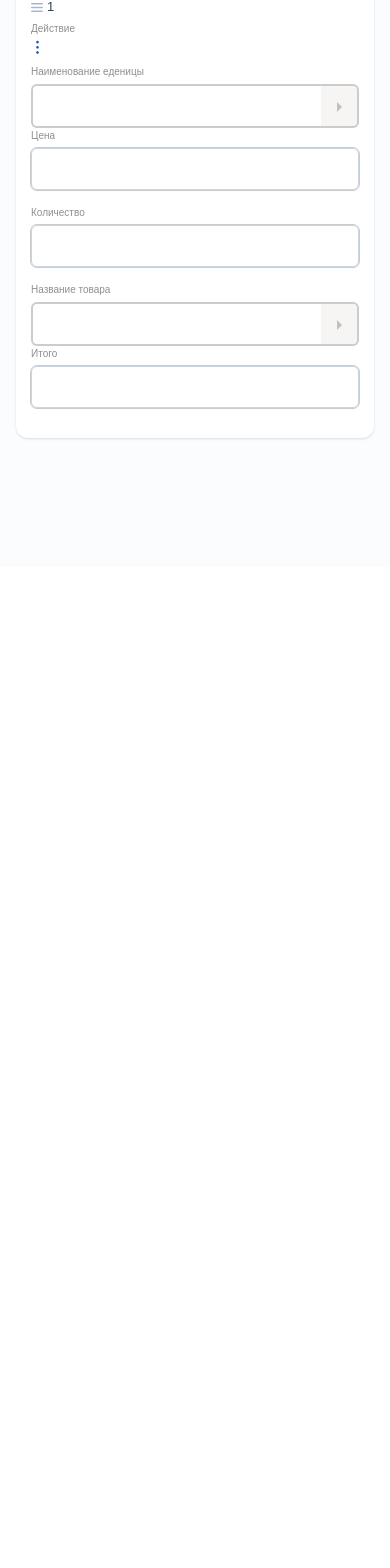
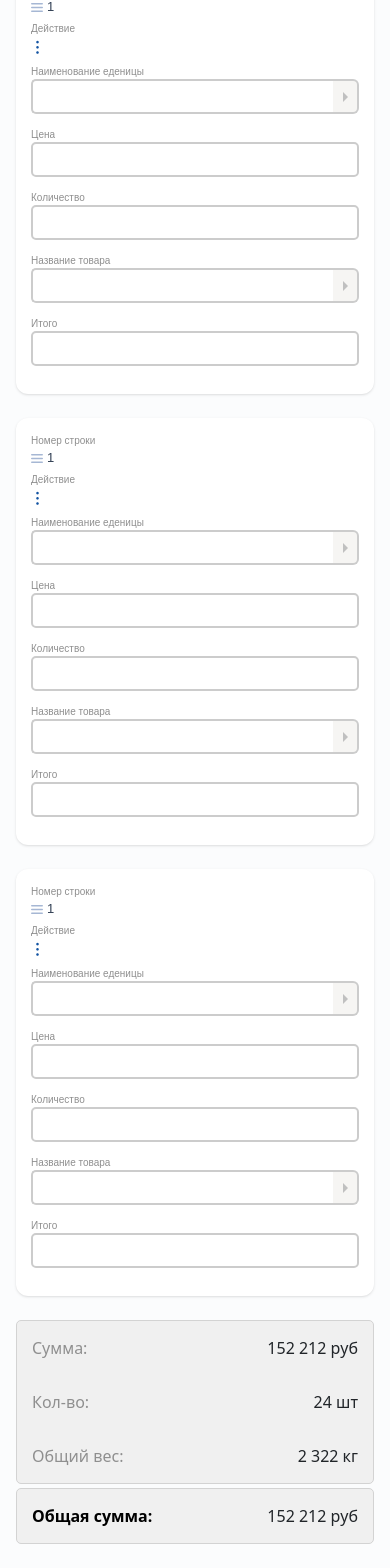
Before and after one commit to Ahatron/tables, a Vue app: page / in a window 390 px wide. Shown: the part 277-1845 px from the top of the page. Before the commit the page ends 844 px from the top, so only its background shows below. Built offline with nearby package versions, Linux system fonts and the light colour scheme; a web font is replaced by a local one.

Commit message:
Mobile is ready

```diff
--- a/src/App.vue
+++ b/src/App.vue
@@ -2,13 +2,15 @@
 import ProductCard from './components/ProductCard.vue'
 import MyHeader from './components/MyHeader.vue'
 import AddRow from './components/AddRow.vue'
+import MyResults from './components/MyResults.vue'
 </script>
 
 <template>
-  <div class="app pt-3 px-3 h-100 w-100">
+  <div class="app p-3 h-100 w-100">
     <MyHeader class="mb-4" />
     <AddRow class="mb-4" />
-    <ProductCard />
+    <ProductCard v-for="n in 3" :key="n" class="mb-4" />
+    <MyResults class="w-100 mb-3"></MyResults>
   </div>
 </template>
 
@@ -16,8 +18,7 @@ import AddRow from './components/AddRow.vue'
 body {
   margin: 0;
   padding: 0;
-  width: 100vw;
-  height: 100vh;
+
   box-sizing: border-box;
 }
 
@@ -27,10 +28,11 @@ body {
   color: #8f8f8f;
   font-size: x-small;
 }
+input {
+  padding: 8px 10px;
+  border: 2px solid #ccc;
 
-.my-input {
-  width: 100%;
-  margin-bottom: 15px;
+  border-radius: 5px;
 }
 
 .p-dropdown,
@@ -51,15 +53,8 @@ body {
   padding: 0.6rem 0.9rem;
 }
 
-#app {
-  width: 100%;
-  height: 100%;
-}
-
 .app {
   background-color: #fbfcfd;
-  width: 100%;
-  height: 100%;
 }
 
 .p-card-body {
--- a/src/components/MyDropDown.vue
+++ b/src/components/MyDropDown.vue
@@ -1,16 +1,11 @@
 <template>
-  <div class="my-dropdown">
+  <div class="my-dropdown position-relative">
     <div
       class="d-inline-flex align-items-stretch w-100 my-dropdown__input"
       @click.stop="dropper = !dropper"
     >
-      <input
-        @input="findValues"
-        :value="selectedValue"
-        type="text"
-        class="rounded-start border-end-0 p-2 w-100"
-      />
-      <button class="rounded-end w-auto border-start-0" style="background-color: #f6f5f3">
+      <input v-model="selectedValue" type="text" class="rounded-end-0 border-end-0 w-100" />
+      <button class="rounded-end w-auto border-start-0 p-0" style="background-color: #f6f5f3">
         <svg
           :class="dropper ? 'rotate' : ''"
           style="fill: #c0c0c0; transition: 0.2s"
@@ -24,9 +19,13 @@
       </button>
     </div>
 
-    <li v-if="dropper" @click.stop type="none" class="rounded shadow my-dropdown__list">
+    <li
+      v-show="dropper"
+      type="none"
+      class="rounded shadow position-absolute w-100 my-dropdown__list"
+    >
       <ul
-        v-for="item of matchedValues"
+        v-for="item in matchedValues"
         :key="item"
         @click="selectedValue = item"
         class="my-dropdown__list-item"
@@ -40,26 +39,28 @@
 </template>
 
 <script setup lang="ts">
-import { ref } from 'vue'
+import { ref, computed } from 'vue'
 
 const dropper = ref(false),
   values = ref([
     'Мраморный щебень фр. 2-5 мм, 25кг',
     'Мраморный щебень фр. 2-5 мм, 25кг (белый)',
-    'Мраморный щебень фр. 2-5 мм, 25кг (вайт)'
+    'Мраморный щебень фр. 2-5 мм, 25кг (вайт)',
+    'Мраморный щебень фр. 2-5 мм, 25кг, возврат',
+    'Мраморный щебень фр. 2-5 мм, 1т'
   ]),
-  selectedValue = ref(''),
-  matchedValues = ref(values.value)
-// ff
-function findValues() {
-  if (selectedValue.value) {
-    matchedValues.value = values.value.filter((item: string) =>
-      item.startsWith(selectedValue.value)
+  selectedValue = ref('')
+
+const matchedValues = computed(() => {
+  return values.value
+    .filter((item: string) =>
+      item.toLocaleLowerCase().includes(selectedValue.value.toLocaleLowerCase())
     )
-  } else {
-    matchedValues.value = values.value
-  }
-}
+    .sort()
+})
+
+// ffaa
+function findValues() {}
 
 document.addEventListener('click', () => (dropper.value = false))
 </script>
@@ -67,6 +68,10 @@ document.addEventListener('click', () => (dropper.value = false))
 <style scoped>
 .rotate {
   transform: rotateZ(90deg);
+}
+.my-dropdown__list {
+  background-color: white;
+  z-index: 9999;
 }
 .my-dropdown__list-item {
   margin: 0;
--- /dev/null
+++ b/src/components/MyNumberInput.vue
@@ -0,0 +1,3 @@
+<template>
+  <input type="number" />
+</template>
--- /dev/null
+++ b/src/components/MyResults.vue
@@ -0,0 +1,52 @@
+<template>
+  <div>
+    <div class="my-container mb-1">
+      <div class="my-row">
+        <div class="my-row__data">Сумма:</div>
+        <div class="my-row__value">152 212 руб</div>
+      </div>
+      <div class="my-row">
+        <div class="my-row__data">Кол-во:</div>
+        <div class="my-row__value">24 шт</div>
+      </div>
+      <div class="my-row">
+        <div class="my-row__data">Общий вес:</div>
+        <div class="my-row__value">2 322 кг</div>
+      </div>
+    </div>
+
+    <div class="my-container">
+      <div class="my-row">
+        <div class="my-row__data" style="color: black; font-weight: 600">Общая сумма:</div>
+        <div class="my-row__value">152 212 руб</div>
+      </div>
+    </div>
+  </div>
+</template>
+
+<style scoped>
+.my-container {
+  display: grid;
+  flex-direction: column;
+  border: 1px solid #d3d3d3;
+  border-radius: 5px;
+  background-color: #f0f0f0;
+}
+
+.my-row {
+  display: flex;
+  padding: 15px;
+}
+.my-row__data {
+  width: 50%;
+  color: #8f8f8f;
+  font-weight: 400;
+}
+.my-row__data:nth-child(4) {
+  color: black;
+}
+.my-row__value {
+  font-weight: 500;
+  margin-left: auto;
+}
+</style>
--- a/src/components/ProductCard.vue
+++ b/src/components/ProductCard.vue
@@ -16,36 +16,43 @@
         >
           <i class="pi pi-ellipsis-v w-100" style="color: #1253a2; font-size: small"></i>
         </button>
-        <div
-          v-show="menu"
-          class="position-absolute my-menu rounded-2 shadow p-2"
-          style="width: 179px; z-index: 9999; background-color: #fff; font-size: small"
+        <button
+          v-if="menu"
+          class="d-flex shadow position-absolute justify-content-start py-1 px-2 border-0 rounded product__btn"
         >
-          <button
-            class="d-flex justify-content-start py-1 px-2 w-100 border-0 rounded product__btn"
-          >
-            удалить
-          </button>
-        </div>
+          удалить
+        </button>
       </div>
 
-      <p class="description">Наименование еденицы</p>
-      <MyDropDown> </MyDropDown>
-      <p class="description">Цена</p>
-      <InputNumber class="my-input"></InputNumber>
-      <p class="description">Количество</p>
-      <InputNumber class="my-input"></InputNumber>
+      <label class="description w-100"
+        >Наименование еденицы
+        <MyDropDown class="w-100 mb-2" />
+      </label>
 
-      <p class="description">Название товара</p>
-      <MyDropDown></MyDropDown>
-      <p class="description">Итого</p>
-      <InputNumber class="my-input"></InputNumber>
+      <label class="description w-100"
+        >Цена
+        <input type="number" class="w-100 mb-2" />
+      </label>
+
+      <label class="description w-100"
+        >Количество
+        <input type="number" class="w-100 mb-2" />
+      </label>
+
+      <label class="description w-100"
+        >Название товара
+        <MyDropDown class="w-100 mb-2" />
+      </label>
+
+      <label class="description w-100"
+        >Итого
+        <input type="number" class="w-100 mb-2" />
+      </label>
     </template>
   </Card>
 </template>
 <script setup lang="ts">
 import Card from 'primevue/card'
-import InputNumber from 'primevue/inputnumber'
 import MyDropDown from './MyDropDown.vue'
 import LinesButton from './LinesButton.vue'
 import { ref } from 'vue'
@@ -59,6 +66,9 @@ document.addEventListener('click', () => {
 
 <style scoped>
 .product__btn {
+  width: 179px;
+  font-size: small;
+  z-index: 9999;
   background-color: #fff;
   transition: 0.2s;
   color: red;
--- a/src/main.ts
+++ b/src/main.ts
@@ -1,15 +1,18 @@
 import App from './App.vue'
 import { createApp } from 'vue'
+
 import 'bootstrap/dist/css/bootstrap.min.css'
 import 'bootstrap/dist/js/bootstrap.bundle.min.js'
 
 import 'primevue/resources/themes/aura-light-green/theme.css'
 import 'primeicons/primeicons.css'
-
 import PrimeVue from 'primevue/config'
 
+import { createPinia } from 'pinia'
+
+const pinia = createPinia()
 const app = createApp(App)
 
-app.use(PrimeVue)
+app.use(pinia).use(PrimeVue)
 
 app.mount('#app')
```
